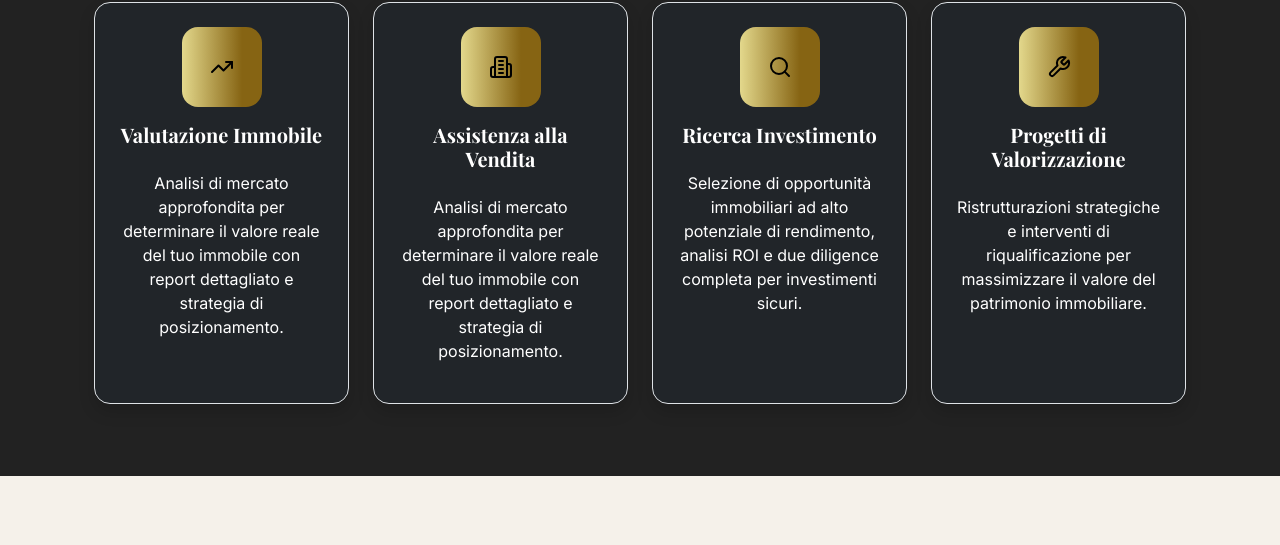
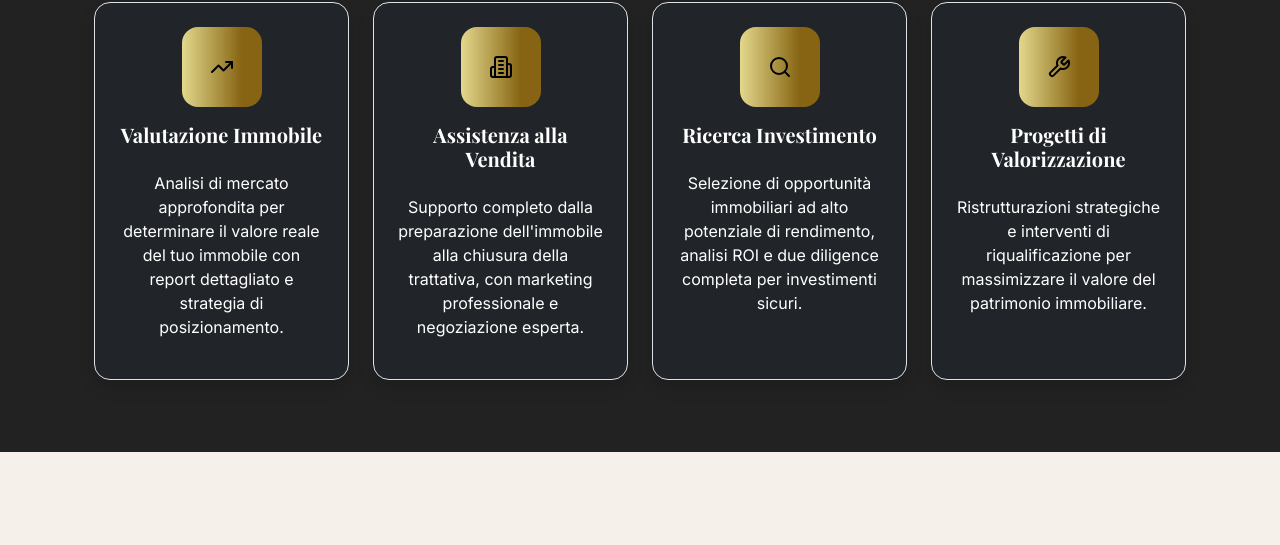
Before and after one commit to francescoSvara/Omnia-Scuro, a plain HTML site: page index.html in a window 1280 px wide. Shown: the part 1836-2381 px from the top of the page. Drawn offline with nearby package versions, Linux system fonts and the light colour scheme.

Commit message:
modifica testo

```diff
--- a/index.html
+++ b/index.html
@@ -256,7 +256,7 @@
                                 </svg>
                             </div>
                             <h5 class="playfair-display fw-bold pb-3">Assistenza alla Vendita</h5>
-                            <p>Analisi di mercato approfondita per determinare il valore reale del tuo immobile con report dettagliato e strategia di posizionamento.</p>
+                            <p>Supporto completo dalla preparazione dell'immobile alla chiusura della trattativa, con marketing professionale e negoziazione esperta.</p>
                         </div>
                     </div>
 
```
